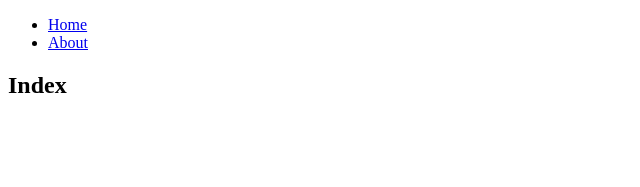
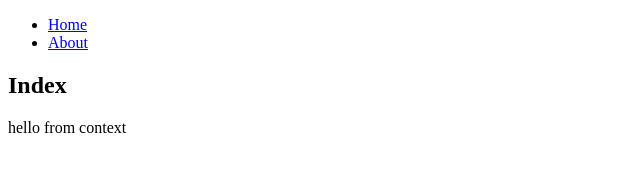
Before and after one commit to pmascaraque/useContext-user-storage, a React (Create React App) app: page / in a window 1280 px wide. Shown: the top 187 px of the page, without its empty margins (0-640 px from the left). Built offline with nearby package versions, Linux system fonts and the light colour scheme.

Commit message:
created usecontext

```diff
--- a/src/App.tsx
+++ b/src/App.tsx
@@ -2,6 +2,7 @@ import React from 'react';
 import { BrowserRouter as Router, Routes, Route, Link } from 'react-router-dom';
 import { Index } from './pages/Index';
 import { About } from './pages/About';
+import { UserContext } from './UserContext';
 
 const App: React.FC = () => {
   return (
@@ -17,10 +18,13 @@ const App: React.FC = () => {
             </li>
           </ul>
         </nav>
-        <Routes>
-          <Route path="/" element={<Index />} />
-          <Route path="/about" element={<About />} />
-        </Routes>
+
+        <UserContext.Provider value="hello from context">
+          <Routes>
+            <Route path="/" element={<Index />} />
+            <Route path="/about" element={<About />} />
+          </Routes>
+        </UserContext.Provider>
       </div>
     </Router>
   );
--- /dev/null
+++ b/src/UserContext.tsx
@@ -0,0 +1,3 @@
+import { createContext } from "react";
+
+export const UserContext = createContext<null | string>(null);
--- a/src/pages/Index.tsx
+++ b/src/pages/Index.tsx
@@ -1,5 +1,13 @@
-import React from "react";
+import React, { useContext } from "react";
+import { UserContext } from "../UserContext";
 
 export const Index: React.FC = () => {
-  return <h2>Index</h2>;
+  const msg = useContext(UserContext);
+
+  return (
+    <div>
+      <h2>Index</h2>
+      <div>{msg}</div>
+    </div>
+    );
 }
```
